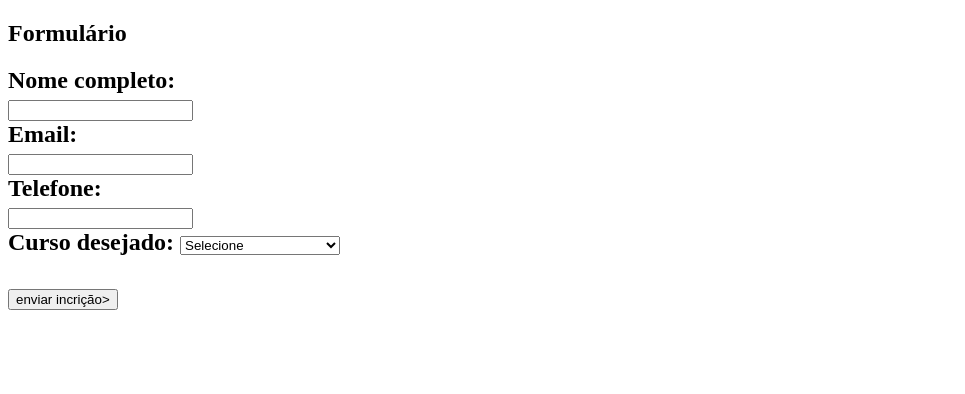
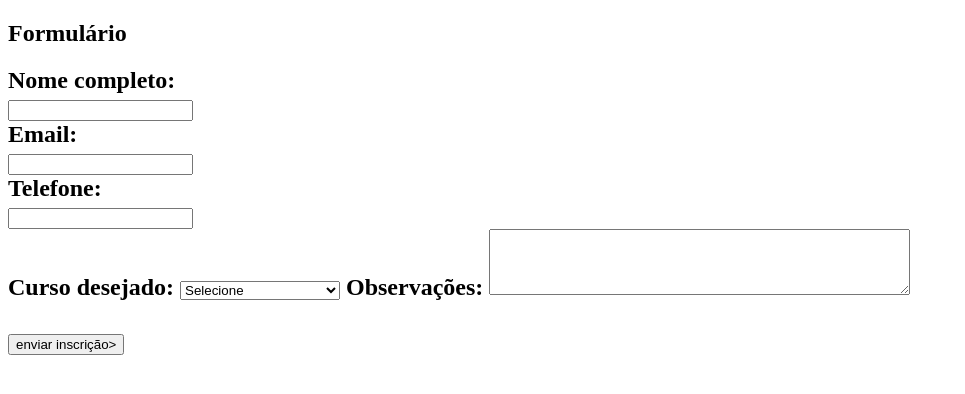
Before and after one commit to cintia-valeria-da-silva/ATIVIDADE-COM-CSS-E-HTML-COM-FORM, a plain HTML site: page index.html in a window 1280 px wide. Shown: the whole page, without its empty margins (0-965 px from the left). Drawn offline with Linux system fonts and the light colour scheme.

Commit message:
Update index.html

```diff
--- a/index.html
+++ b/index.html
@@ -27,8 +27,10 @@
         <option value="mecanica">Técnico em Mecanica</option>
 
     </select>
+    <label for="observacoes">Observações:</label>
+    <textarea id="text" name="observacoes" rows="4" cols="50"></textarea>
     <br><br>
-    <button type="submit">enviar incrição></button>
+    <button type="submit">enviar inscrição></button>
 
  </form>
 </body>
```
